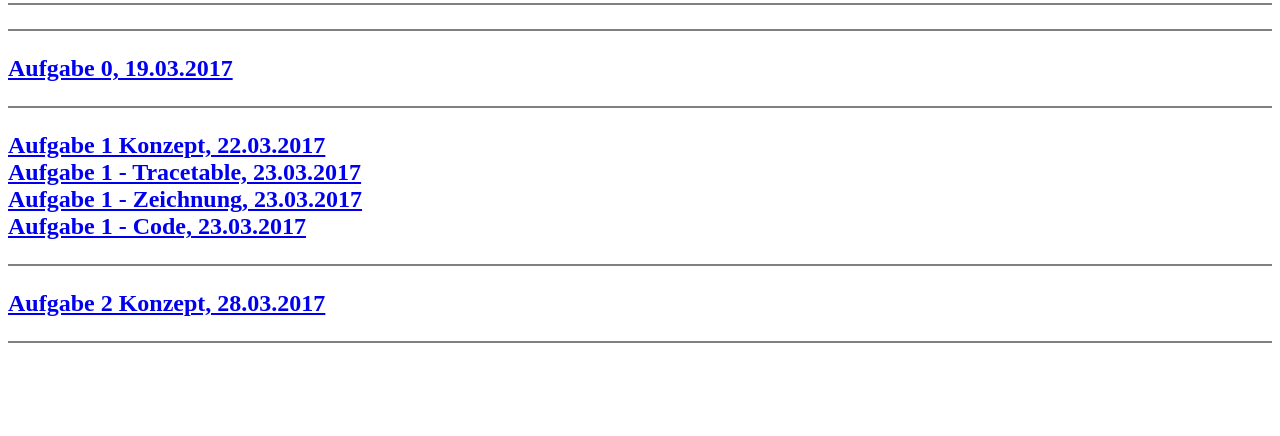
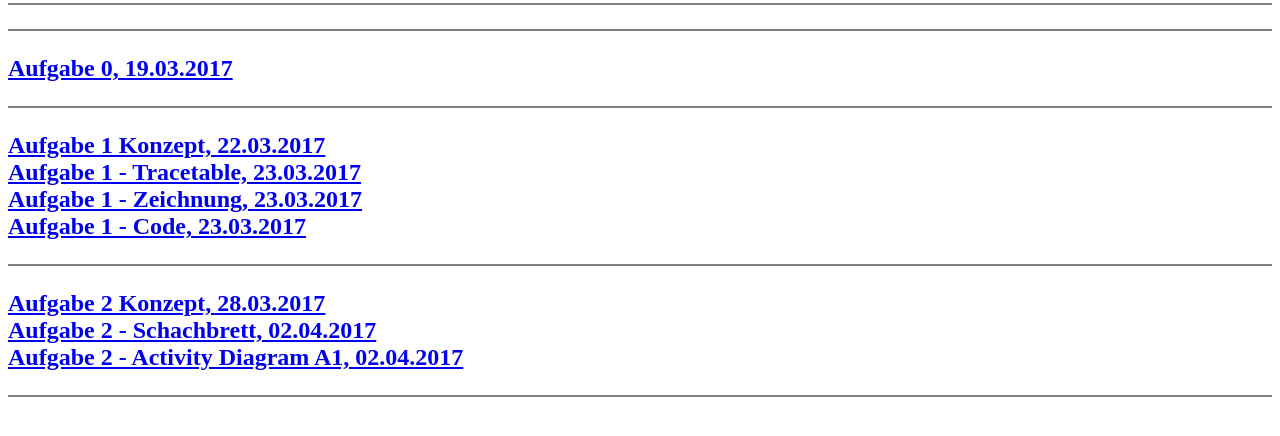
Before and after one commit to hejSalome/github-hejSalome.github.io, a plain HTML site: page index.html in a window 1280 px wide. Shown: the part 66-502 px from the top of the page. Drawn offline with Linux system fonts and the light colour scheme.

Commit message:
Update index.html

```diff
--- a/index.html
+++ b/index.html
@@ -14,5 +14,7 @@
 <p style="border-top: 2px solid grey"> </p>
   <div>
     <a href="https://hejsalome.github.io/EIA2/Aufgabe2/Aufgabe2Konzept.jpeg">Aufgabe 2 Konzept, 28.03.2017</a><br>
+    <a href="https://hejSalome.github.io/EIA2/Aufgabe2/Schachbrett.html">Aufgabe 2 - Schachbrett, 02.04.2017</a><br>
+<a href="https://hejSalome.github.io/EIA2/Aufgabe2/Aufgabe2ActivityDiagram.jpeg">Aufgabe 2 - Activity Diagram A1, 02.04.2017</a><br>
      </div>
 <p style="border-top: 2px solid grey"> </p>
```
